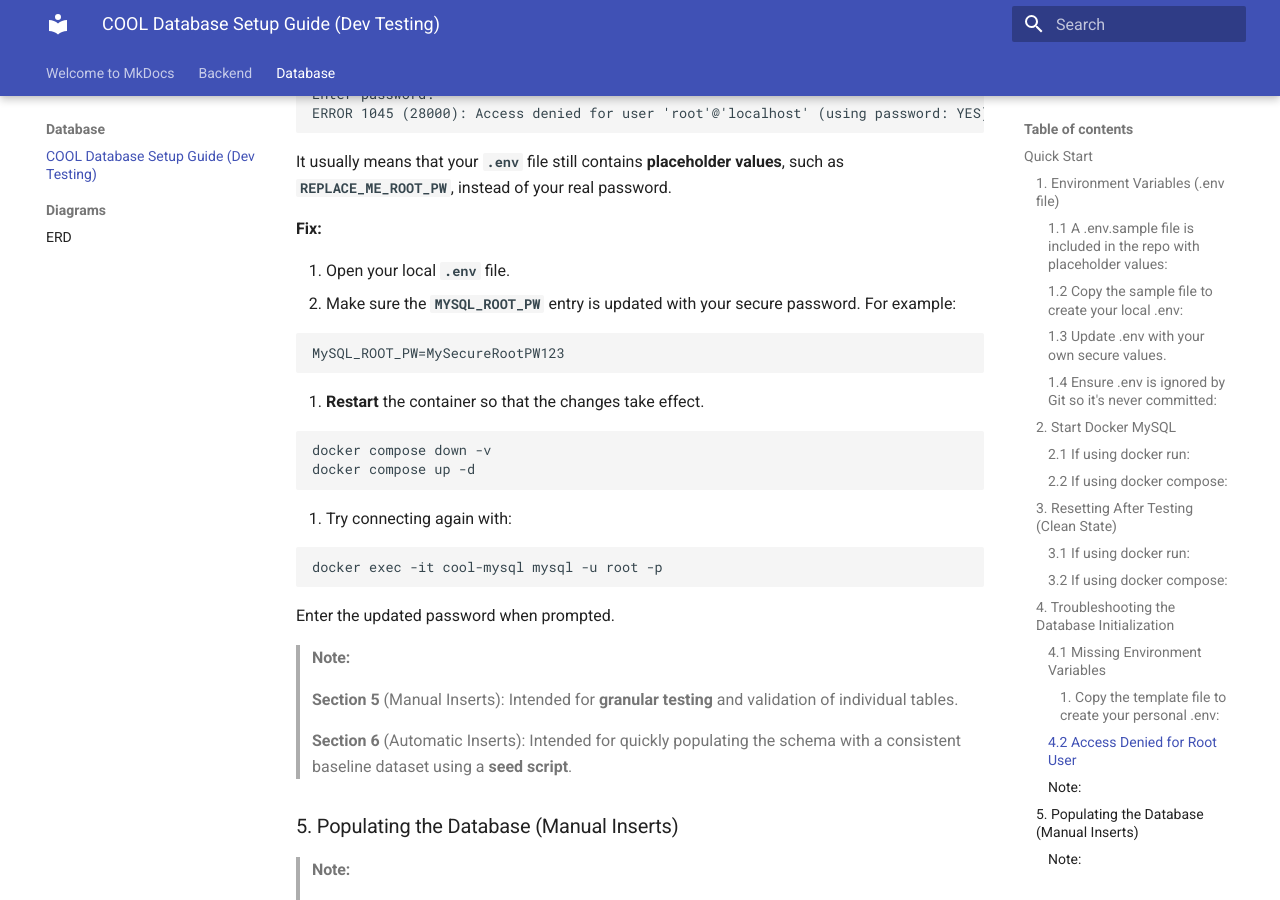
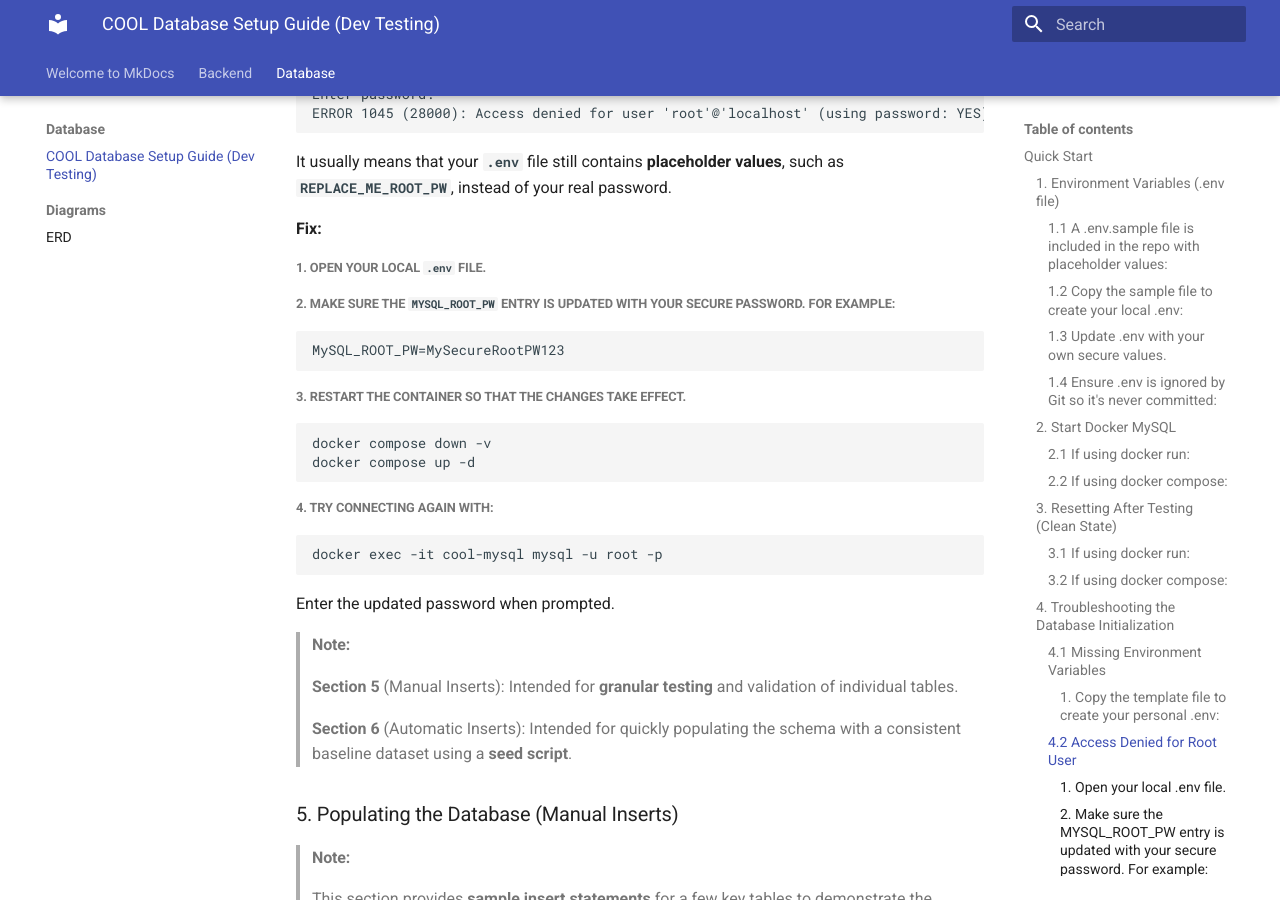
Before and after one commit to CityOfOrlando-2025/COOL, an MkDocs documentation site: the page built from documentation/docs/database/cool-db-setup-guide.md, in a window 1280 px wide and 900 px high, scrolled down 2741 px. Built offline with MkDocs 1.6.1 and Material for MkDocs 9.7.7, drawn with Linux system fonts in a browser that asks for light colours.

Commit message:
fixed md for 4.2 numbering

````diff
--- a/documentation/docs/database/cool-db-setup-guide.md
+++ b/documentation/docs/database/cool-db-setup-guide.md
@@ -125,20 +125,20 @@ It usually means that your **`.env`** file still contains **placeholder values**
 
 **Fix:**
 
-1. Open your local **`.env`** file.
-2. Make sure the **`MYSQL_ROOT_PW`** entry is updated with your secure password. For example:
+##### 1. Open your local **`.env`** file.
+##### 2. Make sure the **`MYSQL_ROOT_PW`** entry is updated with your secure password. For example:
 
 ```
 MySQL_ROOT_PW=MySecureRootPW123
 ```
-3. **Restart** the container so that the changes take effect.
+##### 3. **Restart** the container so that the changes take effect.
 
 ```
 docker compose down -v
 docker compose up -d
 ```
 
-4. Try connecting again with:
+##### 4. Try connecting again with:
 ```
 docker exec -it cool-mysql mysql -u root -p
 ```
````
